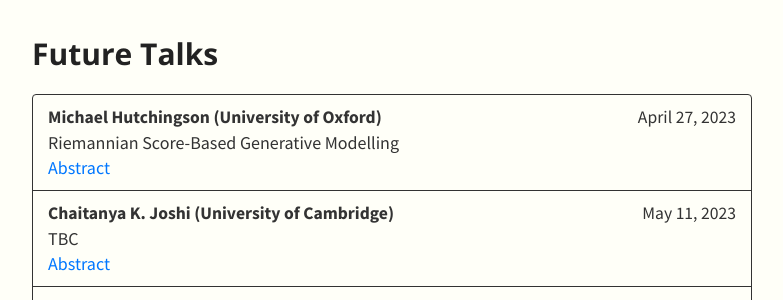
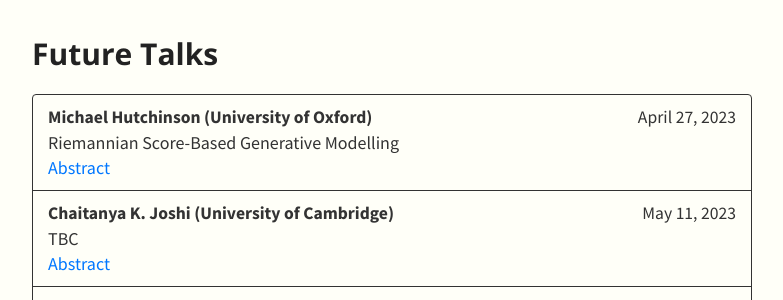
Before and after one commit to log-2/log-2.github.io, a Jekyll site: the page built from index.md, in a window 1280 px wide. Shown: the part 450-750 px from the top of the page, without its empty margins (248-1031 px from the left). Built offline with Jekyll 4.4.1, drawn with Linux system fonts in a browser that asks for light colours; nearby versions of some CDN libraries; formulas are drawn with MathJax 3.

Commit message:
Update talks.yml

```diff
--- a/_data/talks.yml
+++ b/_data/talks.yml
@@ -1,6 +1,6 @@
 - type: Future Talks
   members:
-    - speaker: Michael Hutchingson (University of Oxford)
+    - speaker: Michael Hutchinson (University of Oxford)
       date: April 27, 2023
       title: "Riemannian Score-Based Generative Modelling"
       abstract: "Score-based generative models (SGMs) are a powerful class of generative models that exhibit remarkable empirical performance. Score-based generative modelling (SGM) consists of a “noising” stage, whereby a diffusion is used to gradually add Gaussian noise to data, and a generative model, which entails a “denoising” process defined by approximating the time-reversal of the diffusion. Existing SGMs assume that data is supported on a Euclidean space, i.e. a manifold with flat geometry. In many domains such as robotics, geoscience or protein modelling, data is often naturally described by distributions living on Riemannian manifolds and current SGM techniques are not appropriate. We introduce here Riemannian Score-based Generative Models (RSGMs), a class of generative models extending SGMs to Riemannian manifolds. We demonstrate our approach on a variety of manifolds, and in particular with earth and climate science spherical data."
```
